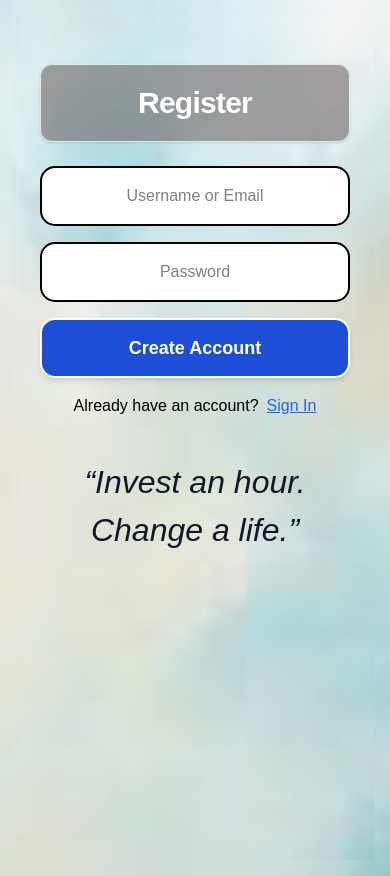
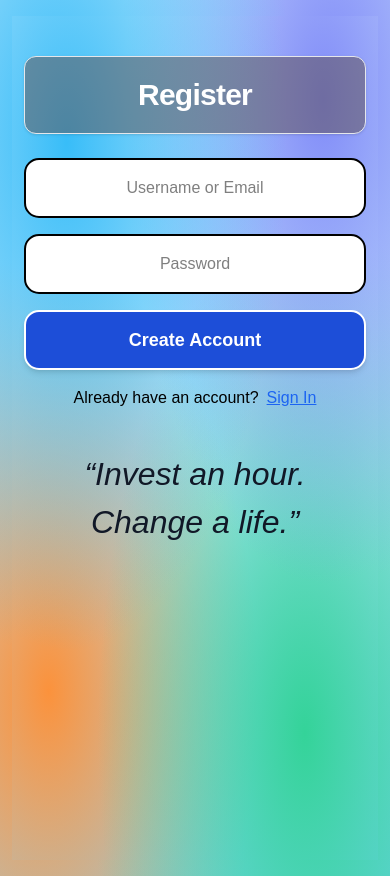
Before and after one commit to PallaviPattanashetti/newfrontend, a Next.js app: page /pages/Register in a window 390 px wide. Built offline with nearby package versions, Linux system fonts and the light colour scheme; no server answers.

Commit message:
Register/Login bg and responsive

```diff
--- a/app/components/RegisterForm.tsx
+++ b/app/components/RegisterForm.tsx
@@ -51,9 +51,18 @@ const RegisterPage = () => {
   }
 
   return (
+
     <div
-      className="min-h-screen flex flex-col items-center p-6 bg-cover bg-center"
-      style={{ backgroundImage: "url('/assets/TBBackround.jpeg')" }}
+      className="min-h-screen flex flex-col items-center px-3 py-4 sm:px-4 sm:py-6 md:p-8"
+      style={{
+        background: `
+          radial-gradient(ellipse at 15% 15%, #38bdf8 0%, transparent 50%),
+          radial-gradient(ellipse at 85% 10%, #818cf8 0%, transparent 45%),
+          radial-gradient(ellipse at 80% 85%, #34d399 0%, transparent 50%),
+          radial-gradient(ellipse at 10% 80%, #fb923c 0%, transparent 45%),
+          linear-gradient(160deg, #e0f2fe 0%, #bae6fd 60%, #7dd3fc 100%)
+        `,
+      }}
     >
       <motion.div
         initial={{ y: -20, opacity: 0 }}
--- a/app/components/SigninForm.tsx
+++ b/app/components/SigninForm.tsx
@@ -59,9 +59,17 @@ const SigninPage = () => {
   }
 
   return (
-    <div
-      className="min-h-screen bg-cover bg-center flex flex-col items-center p-4 md:p-8"
-      style={{ backgroundImage: "url('/assets/TBBackround.jpeg')" }}
+  <div
+      className="min-h-screen flex flex-col items-center px-3 py-4 sm:px-4 sm:py-6 md:p-8"
+      style={{
+        background: `
+          radial-gradient(ellipse at 15% 15%, #38bdf8 0%, transparent 50%),
+          radial-gradient(ellipse at 85% 10%, #818cf8 0%, transparent 45%),
+          radial-gradient(ellipse at 80% 85%, #34d399 0%, transparent 50%),
+          radial-gradient(ellipse at 10% 80%, #fb923c 0%, transparent 45%),
+          linear-gradient(160deg, #e0f2fe 0%, #bae6fd 60%, #7dd3fc 100%)
+        `,
+      }}
     >
       <motion.div
         initial={{ y: -20, opacity: 0 }}
--- a/app/pages/Register/page.tsx
+++ b/app/pages/Register/page.tsx
@@ -4,9 +4,19 @@ import React from 'react'
 
 const page = () => {
   return (
+
+
   <div
-      className="min-h-screen bg-cover bg-center flex flex-col items-center p-4 md:p-8"
-      style={{ backgroundImage: "url('/assets/TBBackround.jpeg')" }}
+      className="min-h-screen flex flex-col items-center px-3 py-4 sm:px-4 sm:py-6 md:p-8"
+      style={{
+        background: `
+          radial-gradient(ellipse at 15% 15%, #38bdf8 0%, transparent 50%),
+          radial-gradient(ellipse at 85% 10%, #818cf8 0%, transparent 45%),
+          radial-gradient(ellipse at 80% 85%, #34d399 0%, transparent 50%),
+          radial-gradient(ellipse at 10% 80%, #fb923c 0%, transparent 45%),
+          linear-gradient(160deg, #e0f2fe 0%, #bae6fd 60%, #7dd3fc 100%)
+        `,
+      }}
     >
       <RegisterForm/>
 
--- a/app/pages/Signin/page.tsx
+++ b/app/pages/Signin/page.tsx
@@ -3,9 +3,17 @@ import React from 'react'
 
 const page = () => {
   return (
-    <div
-      className="min-h-screen bg-cover bg-center flex flex-col items-center p-4 md:p-8"
-      style={{ backgroundImage: "url('/assets/TBBackround.jpeg')" }}
+ <div
+      className="min-h-screen flex flex-col items-center px-3 py-4 sm:px-4 sm:py-6 md:p-8"
+      style={{
+        background: `
+          radial-gradient(ellipse at 15% 15%, #38bdf8 0%, transparent 50%),
+          radial-gradient(ellipse at 85% 10%, #818cf8 0%, transparent 45%),
+          radial-gradient(ellipse at 80% 85%, #34d399 0%, transparent 50%),
+          radial-gradient(ellipse at 10% 80%, #fb923c 0%, transparent 45%),
+          linear-gradient(160deg, #e0f2fe 0%, #bae6fd 60%, #7dd3fc 100%)
+        `,
+      }}
     >
       <SigninForm />
     </div>
```
